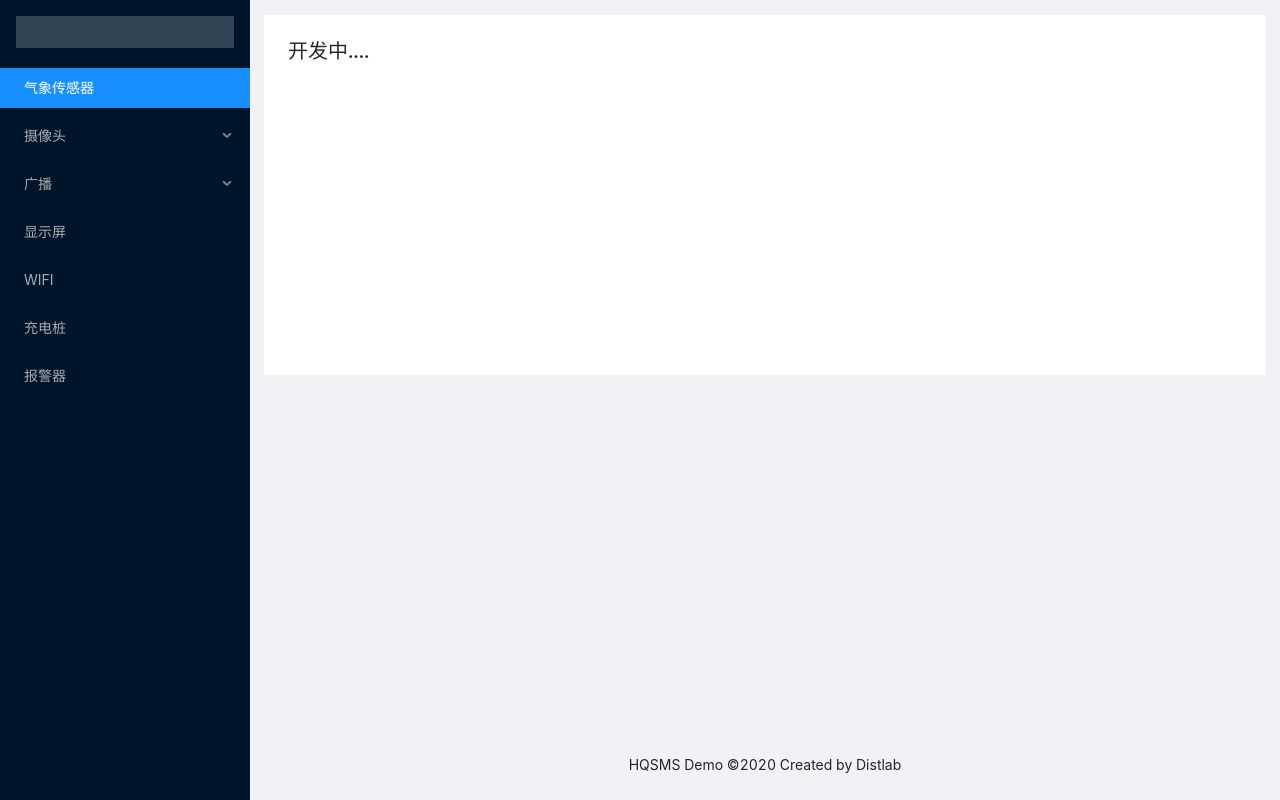
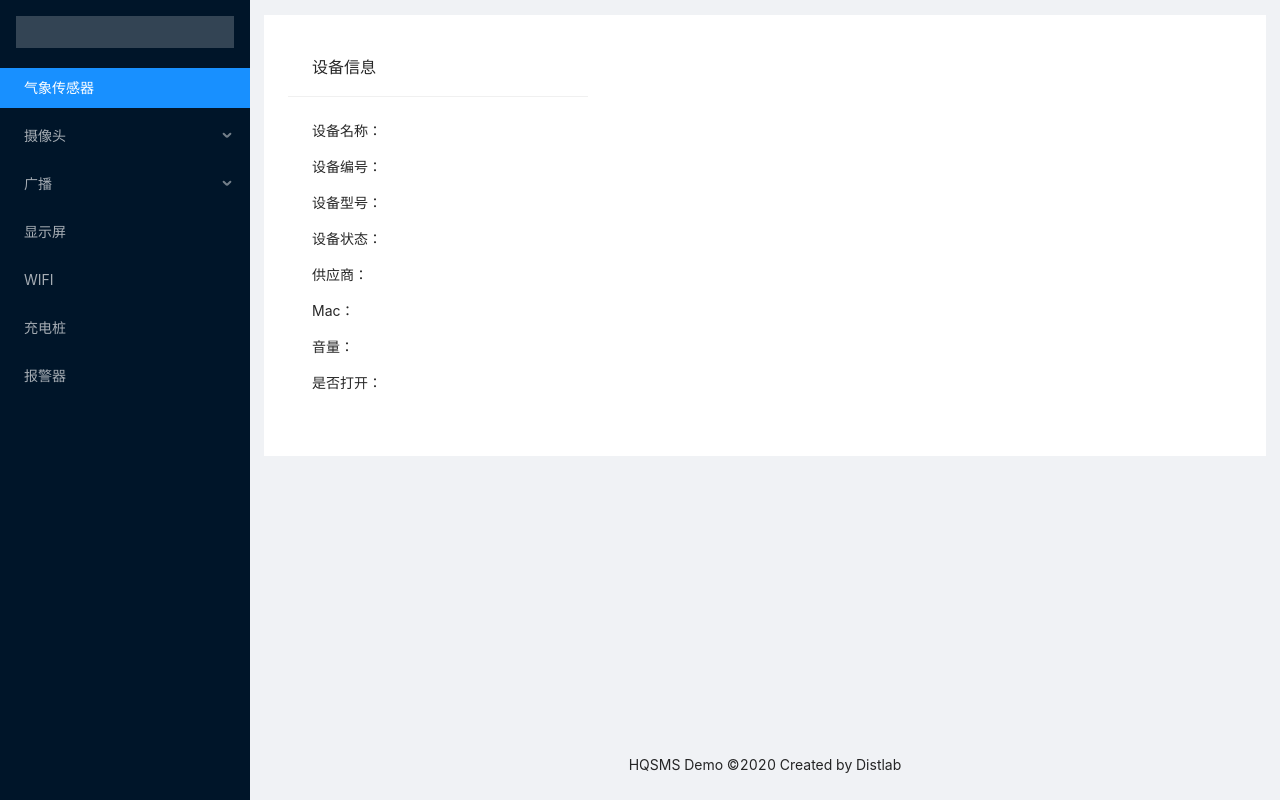
Before and after one commit to zomco/hqsms-demo, a React (Create React App) app: page /screen in a window 1280 px wide. Built offline with nearby package versions, Linux system fonts and the light colour scheme; no server answers.

Commit message:
显示屏

```diff
--- a/src/api/base.js
+++ b/src/api/base.js
@@ -1,5 +1,7 @@
 const base={
     ownUrl:"http://47.115.144.65/api",
+    ownUrl1:"http://192.168.1.20:8080/api",
+
 
     CameraHuman:"/camera-humans",
     renlian:"/camera-humans/feature",
@@ -18,7 +20,7 @@ const base={
     BroadcastTask:"/broadcast/task/create",
     BroadcastTaskContent:"/broadcast/task",
 
-    Screen:"/screen"
+    Screen:"/screens/1",
 
 
   }
--- a/src/api/index.js
+++ b/src/api/index.js
@@ -56,6 +56,10 @@ const api={
     // 计划内容
     getBroadcastTaskContent(){
         return httpGet(base.ownUrl+base.BroadcastTaskContent)
-    }
+    },
+    // 屏幕的设备信息
+    getScreen(){
+        return httpGet(base.ownUrl1+base.Screen)
+    },
 }
 export default api
--- a/src/components/screen/Screen.jsx
+++ b/src/components/screen/Screen.jsx
@@ -1,13 +1,30 @@
 import React from 'react'
 import api from '../../api'
-
+import { Card } from 'antd';
 
 export default class Screen extends React.Component{
+    state={
 
+    }
+    componentDidMount(){
+        api.getScreen()
+        .then(res=>res.json())
+        .then(data=>console.log(data))
+    }
     render(){
     return (
         <div>
-            <h5>开发中....</h5>
+            <Card title="设备信息" bordered={false} style={{ width: 300 }}>
+                <p>设备名称：</p>
+                <p>设备编号：</p>
+                <p>设备型号：</p>
+                <p>设备状态：</p>
+                <p>供应商：</p>
+                <p>Mac：</p>
+                <p>音量：</p>
+                <p>是否打开：</p>
+
+            </Card>
         </div>
         )
     }
```
